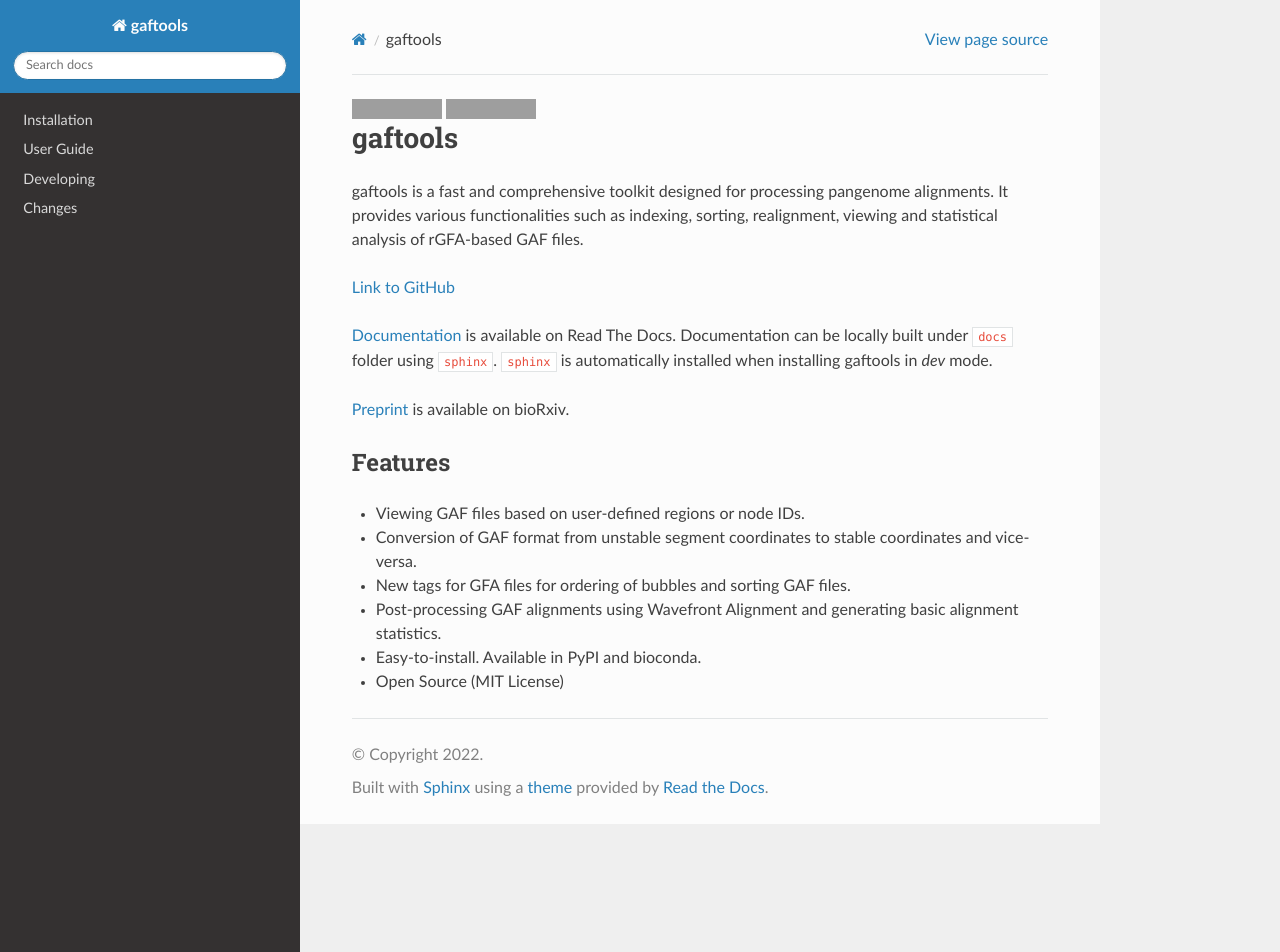
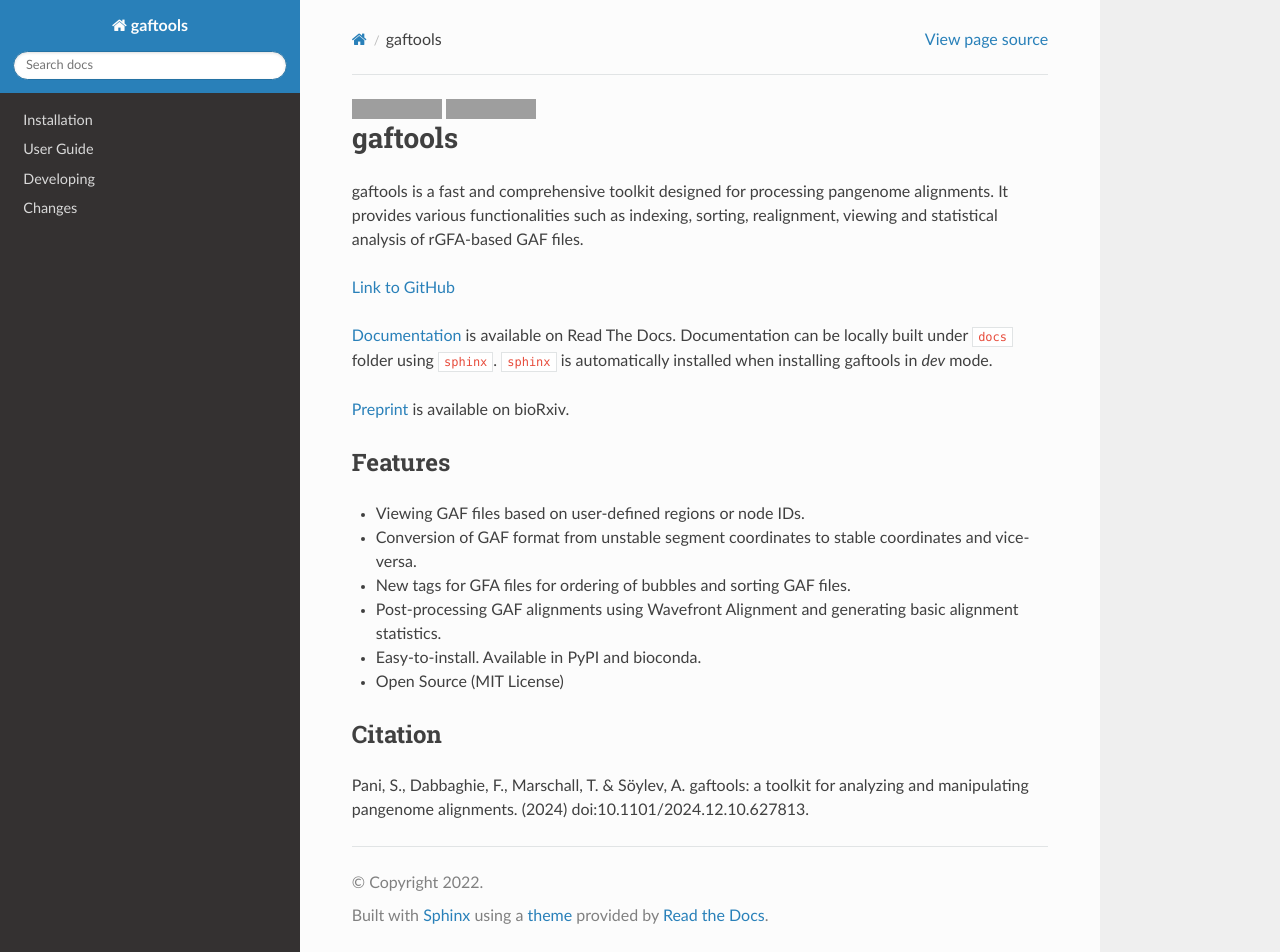
Before and after one commit to marschall-lab/gaftools, a Sphinx documentation site: the page built from docs/README.rst, in a window 1280 px wide and 952 px high. Built offline with Sphinx 7.4.7 and the Read the Docs theme 3.1.0, drawn with Linux system fonts in a browser that asks for light colours; the version number could not be read and is left out; grey boxes are pictures that could not be loaded.

Commit message:
adding citation text

```diff
--- a/docs/README.rst
+++ b/docs/README.rst
@@ -26,3 +26,8 @@ Features
 * Post-processing GAF alignments using Wavefront Alignment and generating basic alignment statistics.
 * Easy-to-install. Available in PyPI and bioconda.
 * Open Source (MIT License)
+
+Citation
+--------
+
+Pani, S., Dabbaghie, F., Marschall, T. & Söylev, A. gaftools: a toolkit for analyzing and manipulating pangenome alignments. (2024) doi:10.1101/2024.12.10.627813.
```
Also changed, not shown: README.md (+4 -0 lines).
